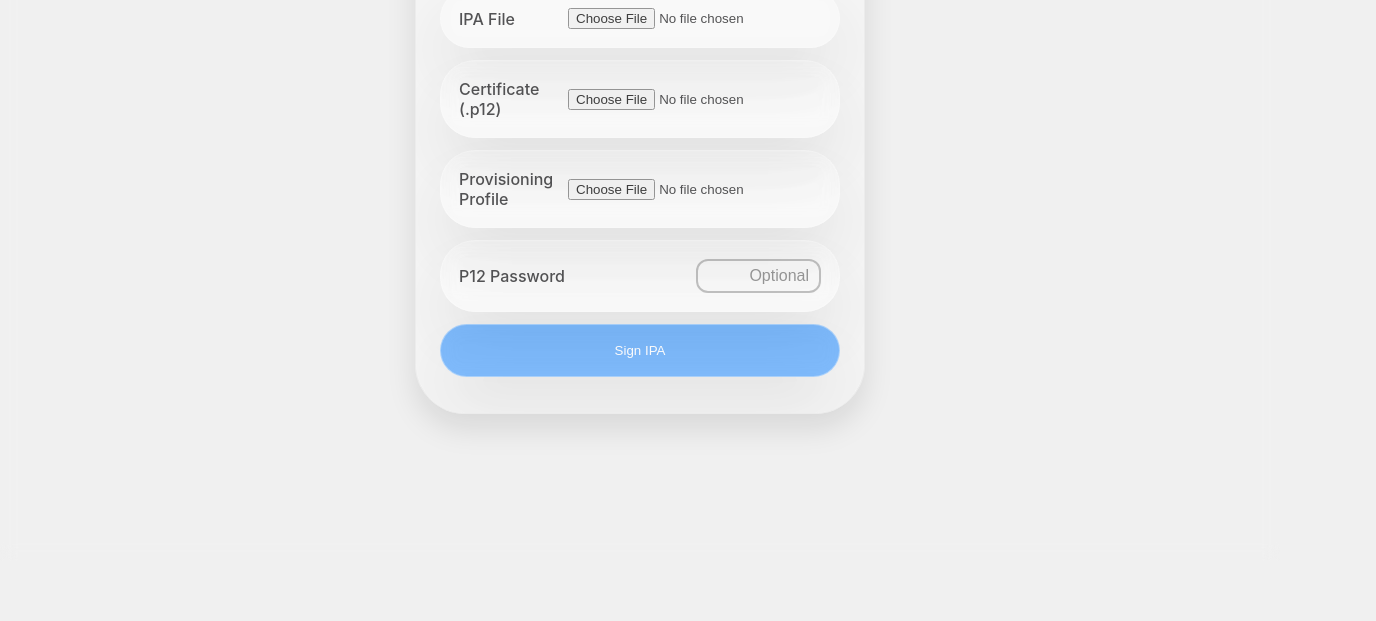
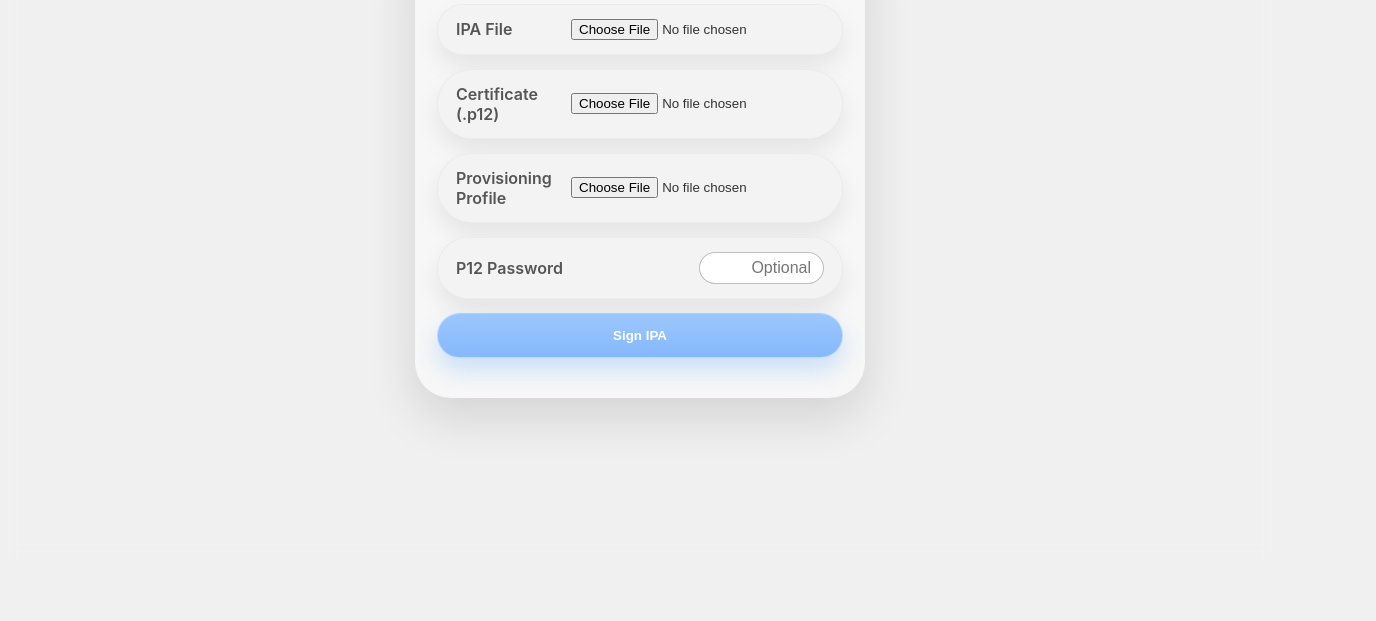
Before and after one commit to aoyn1xw/ios-singer, a website: page index.html in a window 1280 px wide. Shown: the part 239-860 px from the top of the page, 1376 px wide, since content can reach past the window. After the commit the page ends 800 px from the top, so only its background shows below. Drawn offline with Linux system fonts and the light colour scheme.

Commit message:
style: update signer container and card styles for improved layout and user experience

```diff
--- a/index.html
+++ b/index.html
@@ -3,7 +3,7 @@
 <head>
   <meta charset="UTF-8">
   <meta name="viewport" content="width=device-width, initial-scale=1.0">
-  <title>iOS Signer - Sign IPA Files Online</title>
+  <title>Portal Signer - Sign IPA Files Online</title>
 
   <!-- SEO Meta Tags -->
   <meta name="description" content="This might be the fastest and stable signer ever.">
@@ -42,7 +42,7 @@
   </button>
 
   <div class="container signer">
-    <h1>IPA Signer</h1>
+    <h1>Portal Signer</h1>
     <form id="signForm">
       <div class="card">
         <label>IPA File</label>
--- a/style.css
+++ b/style.css
@@ -6,7 +6,7 @@
 
 html, body {
   height: 100%;
-  overflow: enabled;
+  overflow: auto;
   position: relative;
   width: 100%;
 }
@@ -54,9 +54,8 @@ body[data-theme="dark"]::after {
 
 .container {
   position: relative;
-  width: 100%;
+  width: 92vw;
   max-width: 450px;
-  min-width: 450px;
   padding: 24px;
   margin: 0 auto;
   background: rgba(255 255 255 / 0.3);
@@ -156,6 +155,19 @@ body[data-theme="dark"] .container.guides ol li::marker {
   margin-bottom: 20px;
 }
 
+.container.signer {
+  background: #f7f7f7;
+  border: none;
+  box-shadow: 0 20px 50px rgba(0, 0, 0, 0.12);
+  border-radius: 36px;
+  padding: 28px 22px;
+}
+
+.container.signer h1 {
+  font-size: 1.6rem;
+  letter-spacing: 0.2px;
+}
+
 .card, .blue-card, .pink-card {
   display: block;
   width: 100%;
@@ -250,52 +262,53 @@ body[data-theme="dark"] .toggle {
   width: 30px;
 }
 
-.container.signer .card {
+.container.signer form .card {
   display: flex;
   align-items: center;
   justify-content: space-between;
-  gap: 10px;
-  margin: 12px auto;
-  padding: 18px;
-  border-radius: 35px;
-  box-shadow: 0 30px 60px rgba(0 0 0 / 0.1);
-  background: rgba(255 255 255 / 0.3);
-  border: 1px solid rgba(255 255 255 / 0.3);
+  gap: 12px;
+  margin: 14px auto;
+  padding: 14px 18px;
+  border-radius: 999px;
+  box-shadow: 0 12px 24px rgba(0, 0, 0, 0.08);
+  background: #f3f3f3;
+  border: 1px solid rgba(0, 0, 0, 0.03);
   backdrop-filter: blur(10px);
-  color: #1d1d1f;
-  font-weight: 500;
+  color: #333;
+  font-weight: 600;
+  opacity: 1;
 }
 
-body[data-theme="dark"] .container.signer .card {
-  background: rgba(30 30 30 / 0.3);
-  border: 1px solid rgba(255 255 255 / 0.06);
+body[data-theme="dark"] .container.signer form .card {
+  background: rgba(30 30 30 / 0.6);
+  border: 1px solid rgba(255 255 255 / 0.08);
   color: #fff;
   font-weight: 500;
 }
 
-.container.signer .card label {
+.container.signer form .card label {
   flex: 1 1 auto;
   min-width: 0;
   white-space: normal;
   text-align: left;
-  font-weight: 500;
+  font-weight: 600;
   cursor: pointer;
   user-select: none;
   padding-right: 10px;
-  color: inherit;
+  color: #555;
   transition: color 1s ease, border-color 1s ease;
 }
 
-.container.signer .card input[type="text"],
-.container.signer .card input[type="number"],
-.container.signer .card input[type="password"] {
+.container.signer form .card input[type="text"],
+.container.signer form .card input[type="number"],
+.container.signer form .card input[type="password"] {
   flex: 0 0 125px;
   text-align: right;
-  padding: 6px 10px;
-  border-radius: 12px;
-  border: 2px solid rgba(0, 0, 0, 0.3);
+  padding: 6px 12px;
+  border-radius: 16px;
+  border: 1px solid rgba(0, 0, 0, 0.25);
   font-size: 1rem;
-  background: transparent;
+  background: #fff;
   color: inherit;
   min-width: 0;
   white-space: nowrap;
@@ -303,9 +316,9 @@ body[data-theme="dark"] .container.signer .card {
   font-weight: 500;
 }
 
-body[data-theme="dark"] .container.signer .card input[type="text"],
-body[data-theme="dark"] .container.signer .card input[type="number"],
-body[data-theme="dark"] .container.signer .card input[type="password"] {
+body[data-theme="dark"] .container.signer form .card input[type="text"],
+body[data-theme="dark"] .container.signer form .card input[type="number"],
+body[data-theme="dark"] .container.signer form .card input[type="password"] {
   border-color: rgba(255 255 255 / 0.3);
   font-weight: 500;
 }
@@ -357,11 +370,23 @@ body[data-theme="dark"] #advancedContent .checkbox-group {
   font-weight: 500;
 }
 
-.container.signer .card:not(.blue-card):hover {
+.container.signer form .card:not(.blue-card):hover {
   transform: none !important;
-  opacity: 0.75 !important;
+  opacity: 1 !important;
   cursor: default !important;
   transition: opacity 0.3s ease;
+}
+
+.container.signer .blue-card {
+  border-radius: 999px;
+  padding: 14px 18px;
+  font-weight: 600;
+  background: linear-gradient(180deg, #7fb7ff 0%, #5fa3ff 100%);
+  box-shadow: 0 12px 24px rgba(0, 122, 255, 0.25);
+}
+
+.container.signer .blue-card:hover {
+  transform: none;
 }
 
 #advancedContent {
@@ -662,6 +687,10 @@ body[data-theme="dark"] #popup {
 }
 
 #popup .card {
+  display: flex;
+  flex-direction: column;
+  align-items: stretch;
+  gap: 12px;
   background: inherit;
   border-radius: 35px;
   padding: 28px;
@@ -677,6 +706,7 @@ body[data-theme="dark"] #popup {
   color: inherit;
   font-size: 0.95rem;
   box-sizing: border-box;
+  text-align: left;
 }
 
 #popup .blue-card, .card .blue-card {
```
